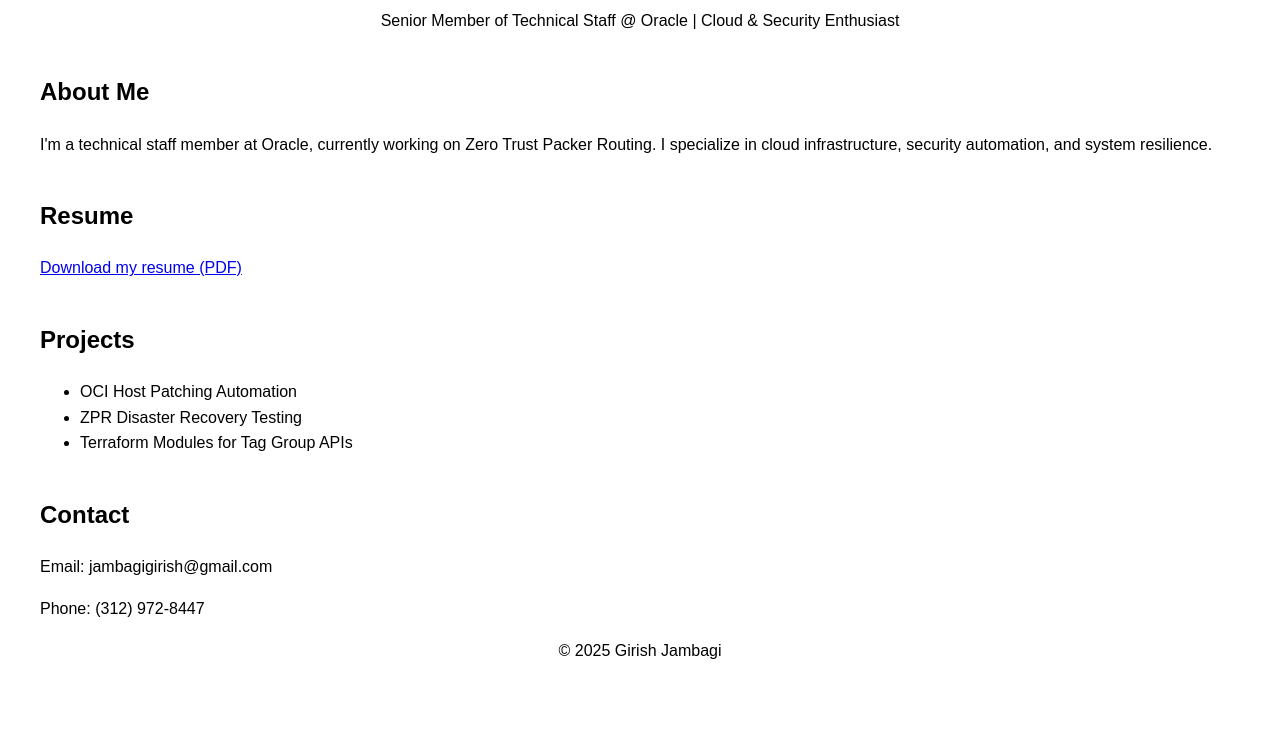
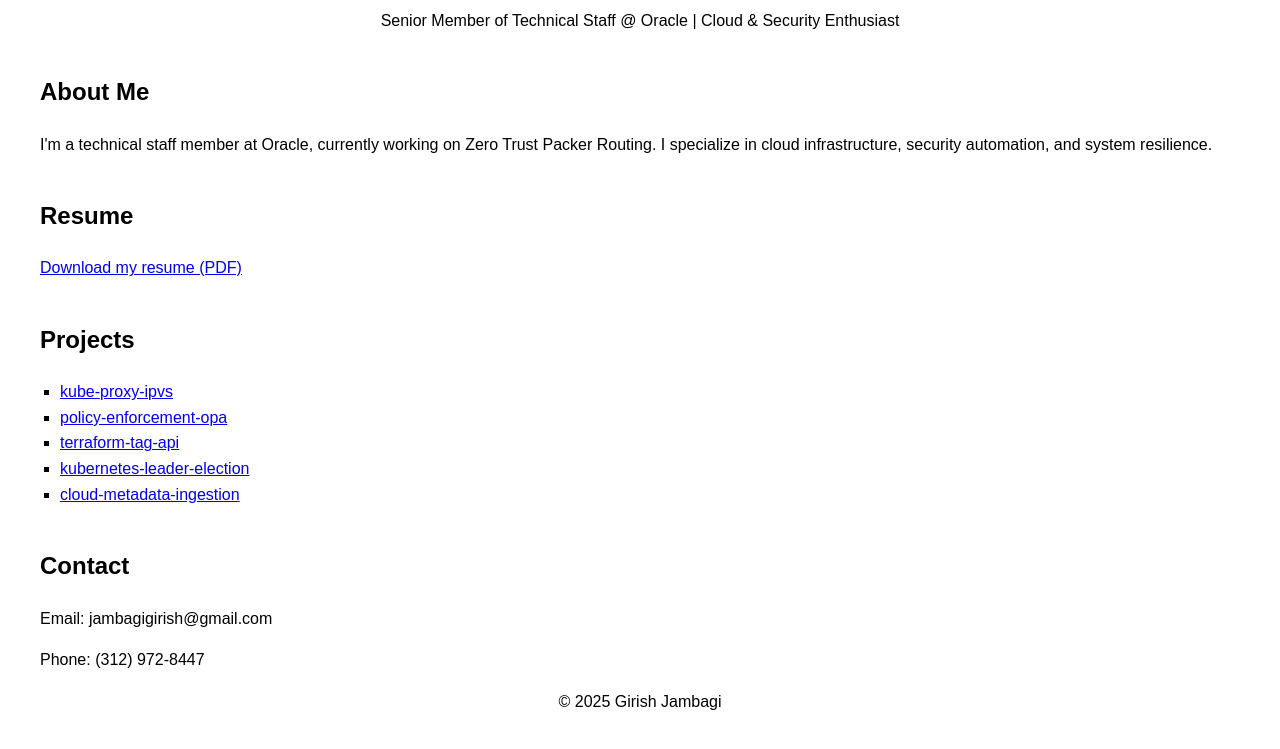
Before and after one commit to jambagigirish/girishjambagi.github.io, a plain HTML site: page index.html in a window 1280 px wide. Shown: the part 105-854 px from the top of the page. Before the commit the page ends 808 px from the top, so only its background shows below. Drawn offline with Linux system fonts and the light colour scheme.

Commit message:
Update index.html

```diff
--- a/index.html
+++ b/index.html
@@ -9,6 +9,7 @@
     header, footer { text-align: center; }
     h1 { color: #333; }
     .section { margin-top: 40px; }
+    ul { list-style-type: square; padding-left: 20px; }
   </style>
 </head>
 <body>
@@ -30,9 +31,11 @@
   <div class="section">
     <h2>Projects</h2>
     <ul>
-      <li>OCI Host Patching Automation</li>
-      <li>ZPR Disaster Recovery Testing</li>
-      <li>Terraform Modules for Tag Group APIs</li>
+      <li><a href="https://github.com/jambagigirish/kube-proxy-ipvs" target="_blank">kube-proxy-ipvs</a></li>
+      <li><a href="https://github.com/jambagigirish/policy-enforcement-opa" target="_blank">policy-enforcement-opa</a></li>
+      <li><a href="https://github.com/jambagigirish/terraform-tag-api" target="_blank">terraform-tag-api</a></li>
+      <li><a href="https://github.com/jambagigirish/kubernetes-leader-election" target="_blank">kubernetes-leader-election</a></li>
+      <li><a href="https://github.com/jambagigirish/cloud-metadata-ingestion" target="_blank">cloud-metadata-ingestion</a></li>
     </ul>
   </div>
 
```
